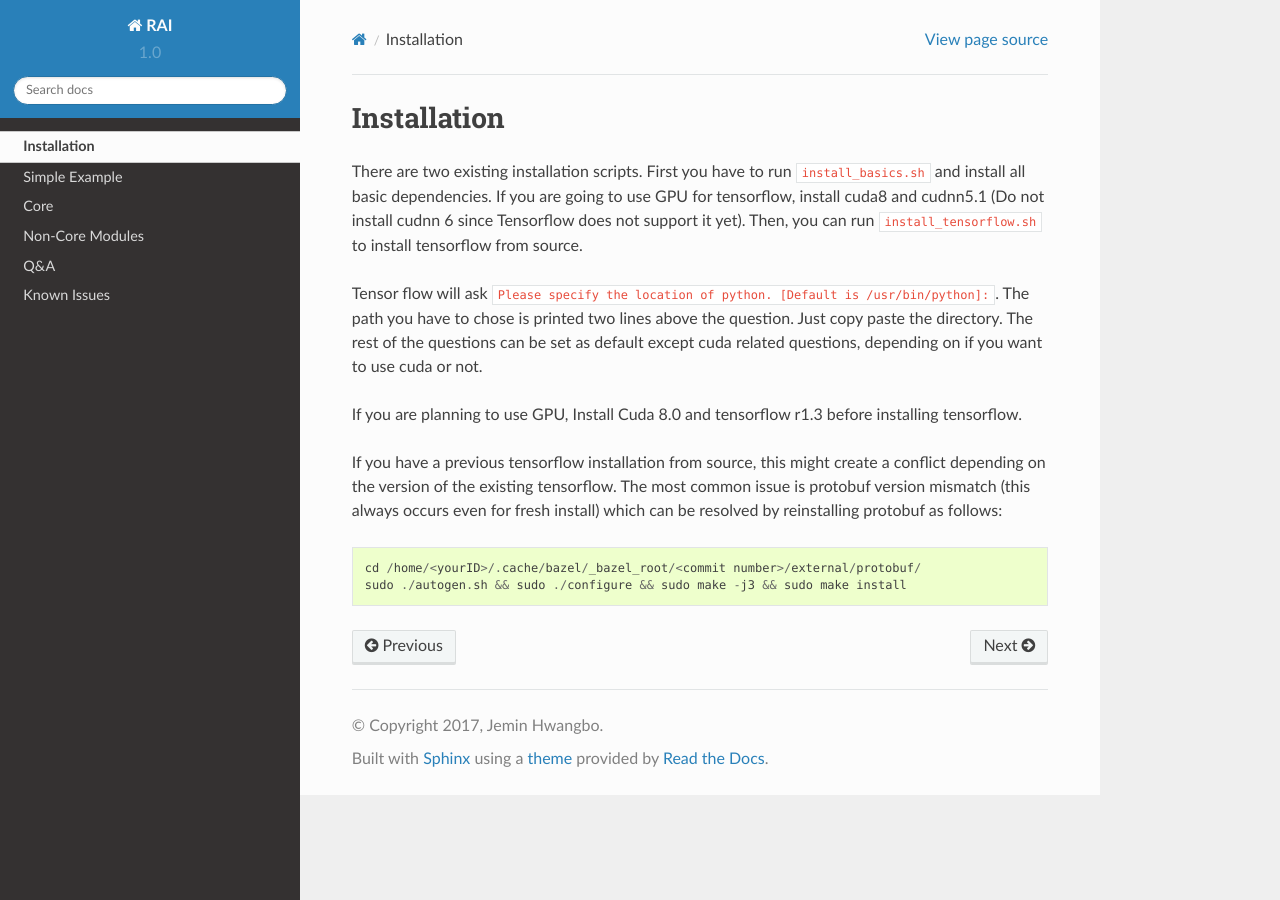
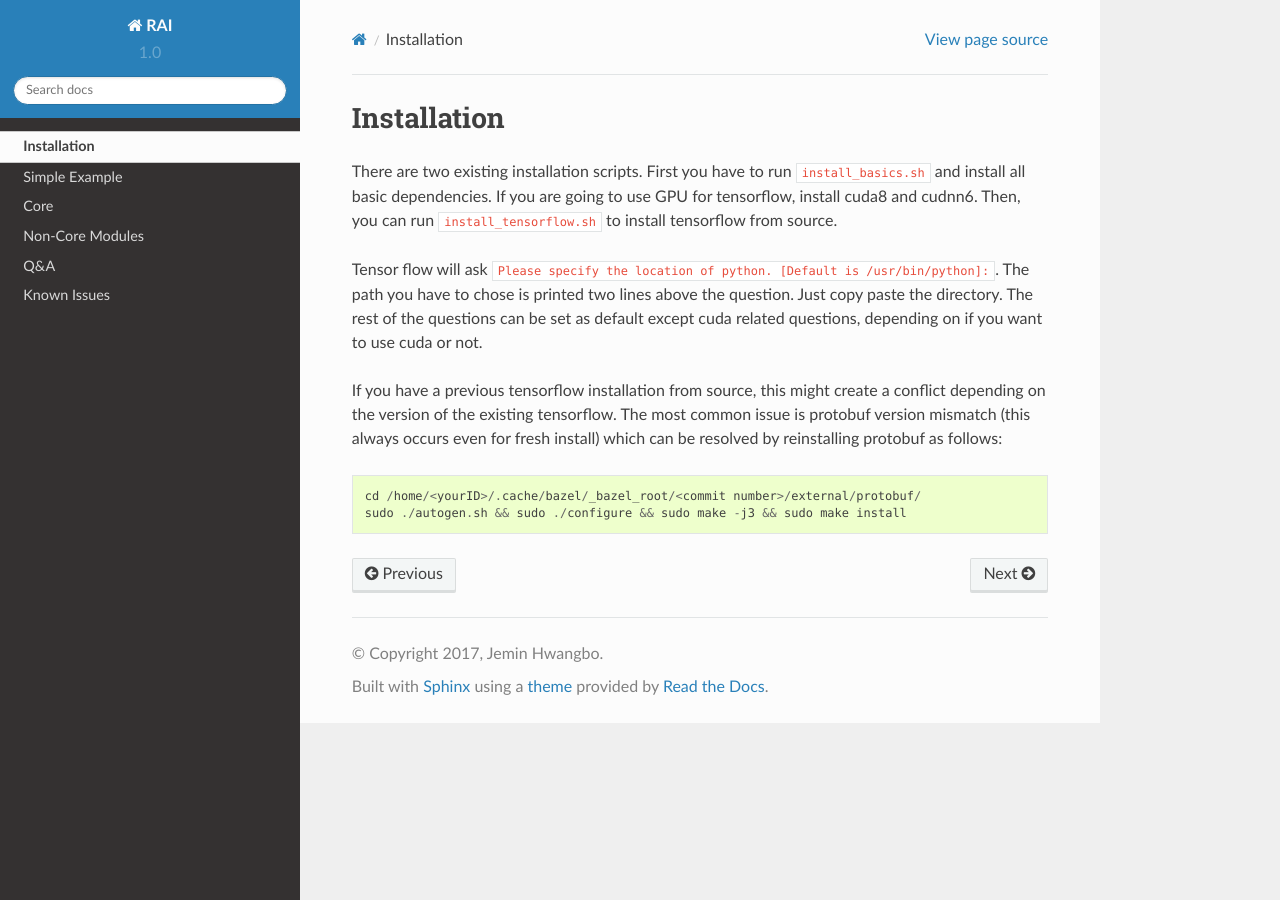
Before and after one commit to arxk9/rai, a Sphinx documentation site: the page built from doc/user/installation.rst, in a window 1280 px wide. Built offline with Sphinx 7.4.7 and the Read the Docs theme 2.0.0, drawn with Linux system fonts in a browser that asks for light colours.

Commit message:
changed doc to reflect tensorflow1.3

```diff
--- a/doc/user/installation.rst
+++ b/doc/user/installation.rst
@@ -3,13 +3,11 @@ Installation
 ========================
 
 There are two existing installation scripts. First you have to run :code:`install_basics.sh` and install all basic dependencies.
-If you are going to use GPU for tensorflow, install cuda8 and cudnn5.1 (Do not install cudnn 6 since Tensorflow does not support it yet).
+If you are going to use GPU for tensorflow, install cuda8 and cudnn6.
 Then, you can run :code:`install_tensorflow.sh` to install tensorflow from source.
 
 Tensor flow will ask :code:`Please specify the location of python. [Default is /usr/bin/python]:`. The path you have to chose is printed two lines above the question.
 Just copy paste the directory. The rest of the questions can be set as default except cuda related questions, depending on if you want to use cuda or not.
-
-If you are planning to use GPU, Install Cuda 8.0 and tensorflow r1.3 before installing tensorflow.
 
 If you have a previous tensorflow installation from source, this might create a conflict depending on the version of the existing tensorflow.
 The most common issue is protobuf version mismatch (this always occurs even for fresh install) which can be resolved by reinstalling protobuf as follows::
```
